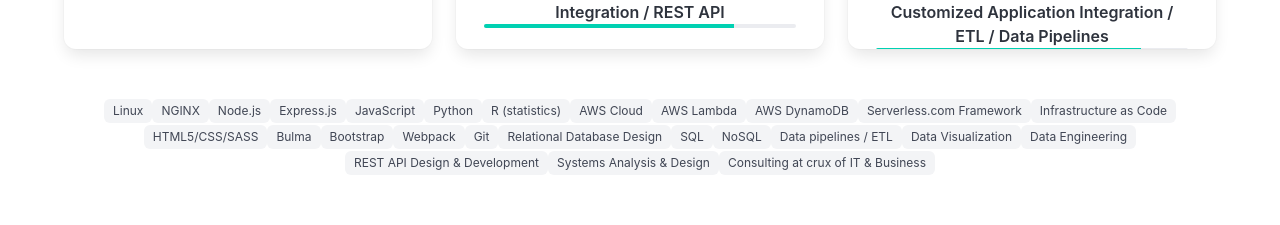
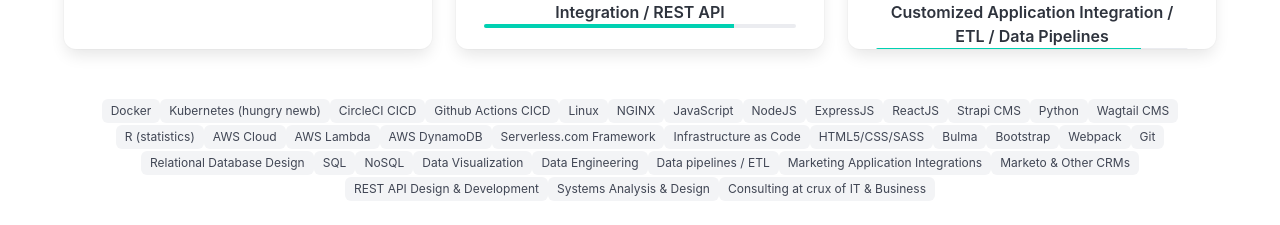
Before and after one commit to pmeaney/dockerized-wnp-portfolio2025, a Next.js app in the folder nextjs_portfolio2025/: page / in a window 1280 px wide. Shown: the part 805-1030 px from the top of the page. Built offline with nearby package versions, Linux system fonts and the light colour scheme.

Commit message:
comment update. added to skills list

```diff
--- a/nextjs_portfolio2025/src/app/page.js
+++ b/nextjs_portfolio2025/src/app/page.js
@@ -252,12 +252,19 @@
           <br />
           <div className="container">
             <div className="tags custom-tags">
+              <span className="tag is-light">Docker</span>
+              <span className="tag is-light">Kubernetes (hungry newb)</span>
+              <span className="tag is-light">CircleCI CICD</span>
+              <span className="tag is-light">Github Actions CICD</span>
               <span className="tag is-light">Linux</span>
               <span className="tag is-light">NGINX</span>
-              <span className="tag is-light">Node.js</span>
-              <span className="tag is-light">Express.js</span>
               <span className="tag is-light">JavaScript</span>
+              <span className="tag is-light">NodeJS</span>
+              <span className="tag is-light">ExpressJS</span>
+              <span className="tag is-light">ReactJS</span>
+              <span className="tag is-light">Strapi CMS</span>
               <span className="tag is-light">Python</span>
+              <span className="tag is-light">Wagtail CMS</span>
               <span className="tag is-light">R (statistics)</span>
               <span className="tag is-light">AWS Cloud</span>
               <span className="tag is-light">AWS Lambda</span>
@@ -272,9 +279,11 @@
               <span className="tag is-light">Relational Database Design</span>
               <span className="tag is-light">SQL</span>
               <span className="tag is-light">NoSQL</span>
-              <span className="tag is-light">Data pipelines / ETL</span>
               <span className="tag is-light">Data Visualization</span>
               <span className="tag is-light">Data Engineering</span>
+              <span className="tag is-light">Data pipelines / ETL</span>
+              <span className="tag is-light">Marketing Application Integrations</span>
+              <span className="tag is-light">Marketo & Other CRMs</span>
               <span className="tag is-light">
                 REST API Design & Development
               </span>
```
Also changed, not shown: 1 other file (tests, documents, lock files or other folders).
